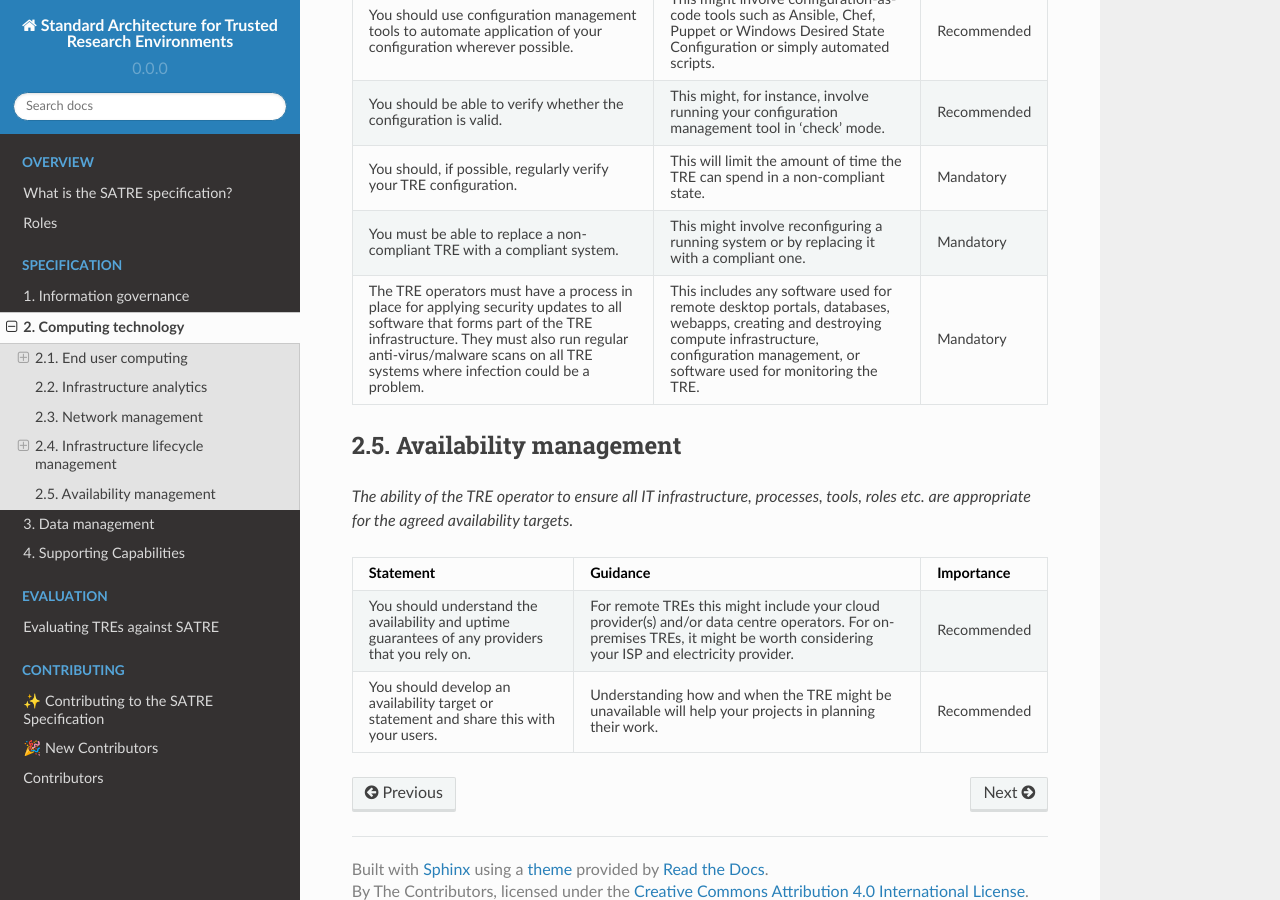
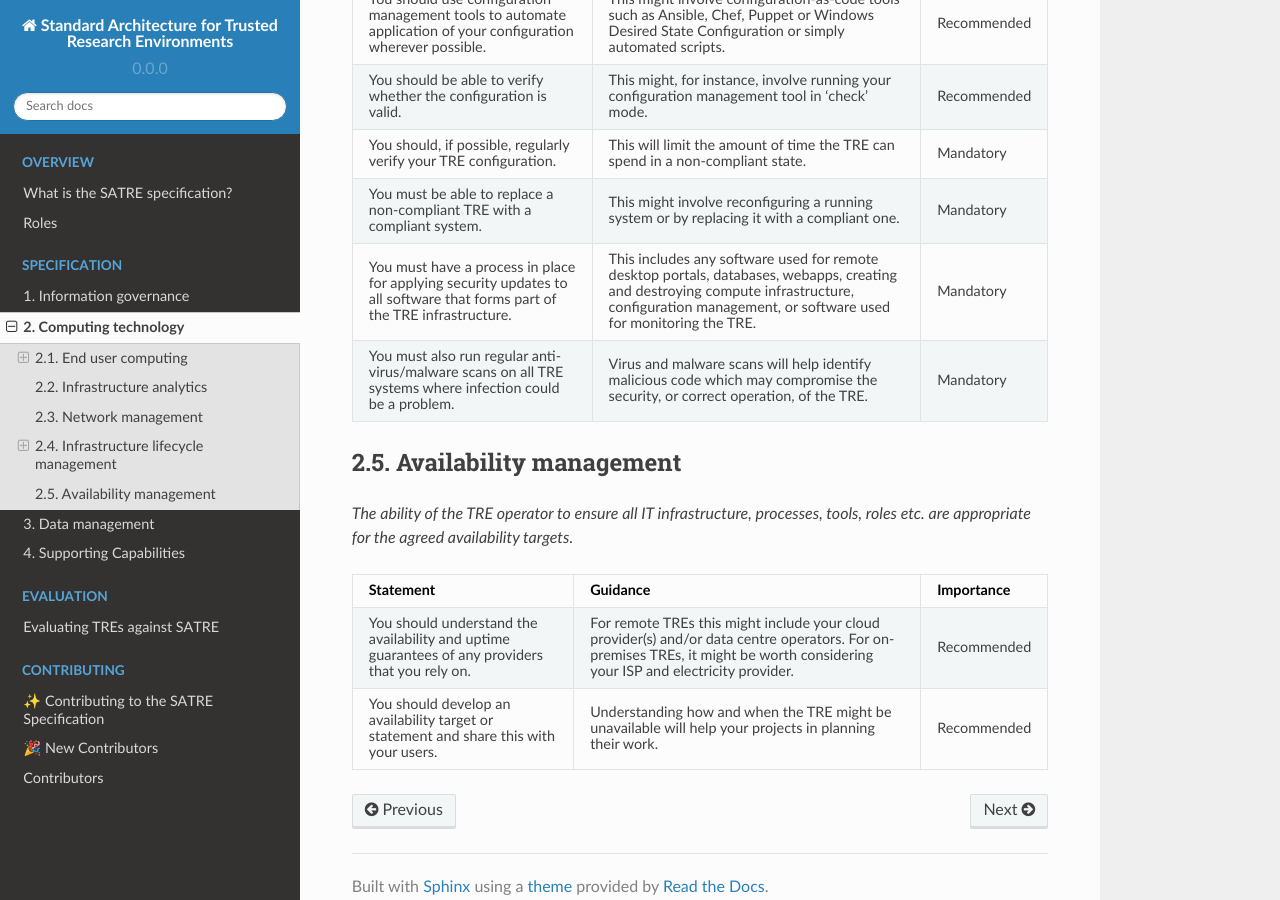
Before and after one commit to sa-tre/satre-specification, a Sphinx documentation site: the page built from docs/source/pillars/computing_technology.md, in a window 1280 px wide and 900 px high, scrolled down 5883 px. Built offline with Sphinx 7.4.7 and the Read the Docs theme 2.0.0, drawn with Linux system fonts in a browser that asks for light colours.

Commit message:
Split security updates and malware scanning

````diff
--- a/docs/source/pillars/computing_technology.md
+++ b/docs/source/pillars/computing_technology.md
@@ -268,8 +268,11 @@ _The ability of the TRE operator to identify, maintain, and verify information o
 * - You must be able to replace a non-compliant TRE with a compliant system.
   - This might involve reconfiguring a running system or by replacing it with a compliant one.
   - Mandatory
-* - The TRE operators must have a process in place for applying security updates to all software that forms part of the TRE infrastructure. They must also run regular anti-virus/malware scans on all TRE systems where infection could be a problem.
+* - You must have a process in place for applying security updates to all software that forms part of the TRE infrastructure.
   - This includes any software used for remote desktop portals, databases, webapps, creating and destroying compute infrastructure, configuration management, or software used for monitoring the TRE.
+  - Mandatory
+* - You must also run regular anti-virus/malware scans on all TRE systems where infection could be a problem.
+  - Virus and malware scans will help identify malicious code which may compromise the security, or correct operation, of the TRE.
   - Mandatory
 ```
 
````
